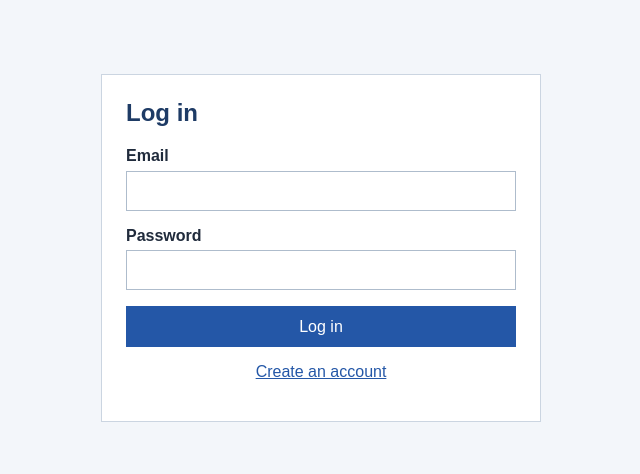
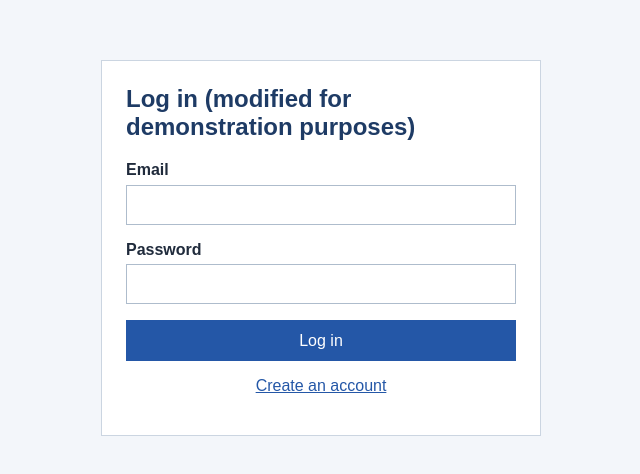
Before and after one commit to CL06-Fri10-30-G04/Software-Deployment-When-to-meet, a website with bundled scripts: page frontend/login.html in a window 1280 px wide. Shown: the part 152-626 px from the top of the page, without its empty margins (319-959 px from the left). Built offline with nearby package versions, Linux system fonts and the light colour scheme.

Commit message:
login.html changed

```diff
--- a/frontend/login.html
+++ b/frontend/login.html
@@ -10,7 +10,7 @@
   <body>
     <main class="auth-page">
       <section class="card">
-        <h1>Log in</h1>
+        <h1>Log in (modified for demonstration purposes)</h1>
         <form>
           <div>
             <label for="login-email">Email</label>
```
